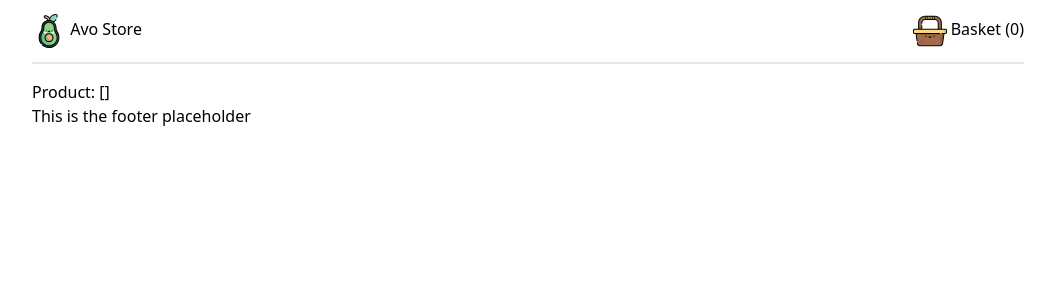
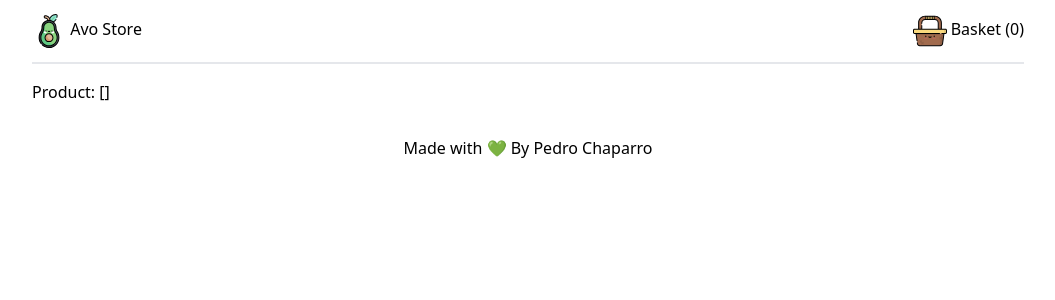
Before and after one commit to PChaparro/platzi-nextjs, a Next.js app: page /product/1 in a window 1280 px wide. Shown: the top 300 px of the page, without its empty margins (112-1167 px from the left). Built offline with nearby package versions, Linux system fonts and the light colour scheme.

Commit message:
:construction: Simple footer

```diff
--- a/src/Layouts/Layout.tsx
+++ b/src/Layouts/Layout.tsx
@@ -1,12 +1,13 @@
 import React from "react";
 import Navbar from "@components/Navbar/Navbar";
+import Footer from "@components/Footer/Footer";
 
 const Layout = ({ children }) => {
   return (
     <div className="max-w-screen-lg mx-auto px-4">
       <Navbar />
       {children}
-      <footer>This is the footer placeholder</footer>
+      <Footer />
     </div>
   );
 };
--- /dev/null
+++ b/src/components/Footer/Footer.tsx
@@ -0,0 +1,11 @@
+import React from "react";
+
+const Footer = () => {
+  return (
+    <footer className="text-center my-4 py-4">
+      Made with 💚 By Pedro Chaparro
+    </footer>
+  );
+};
+
+export default Footer;
```
